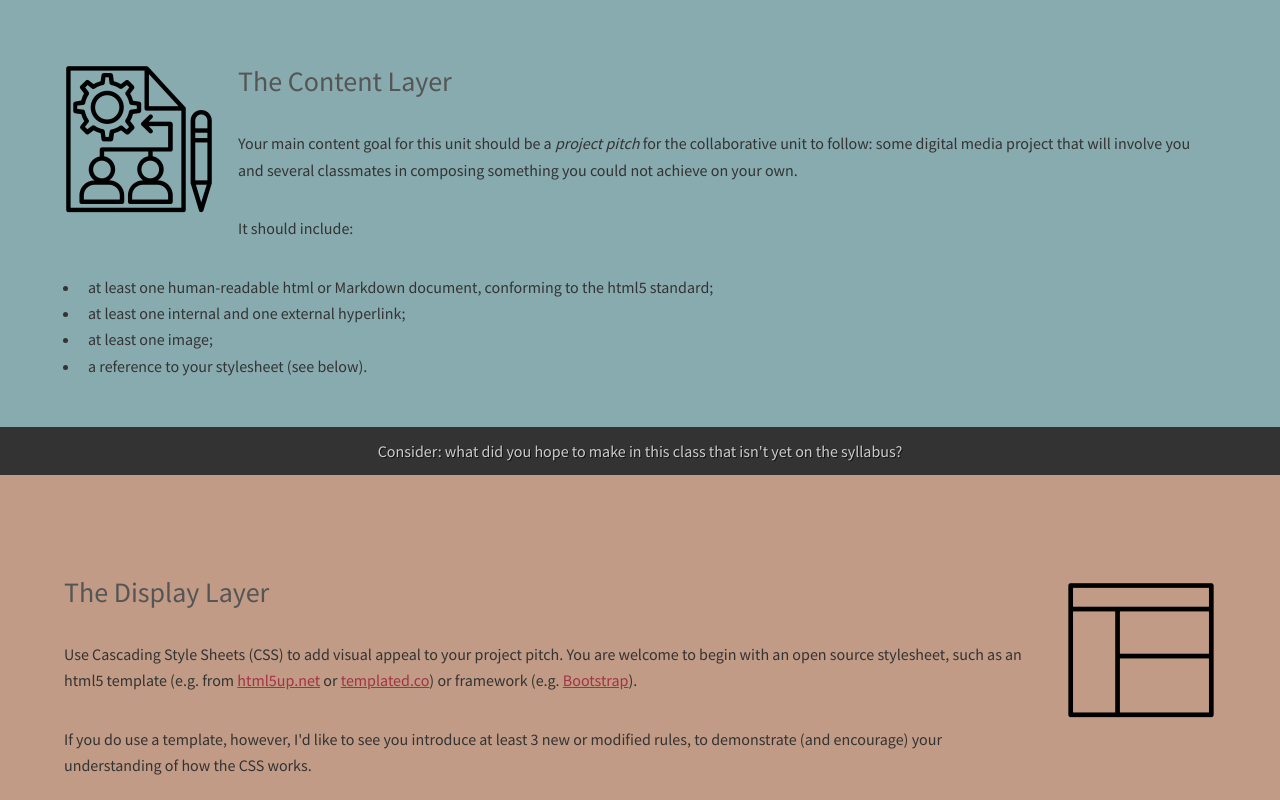
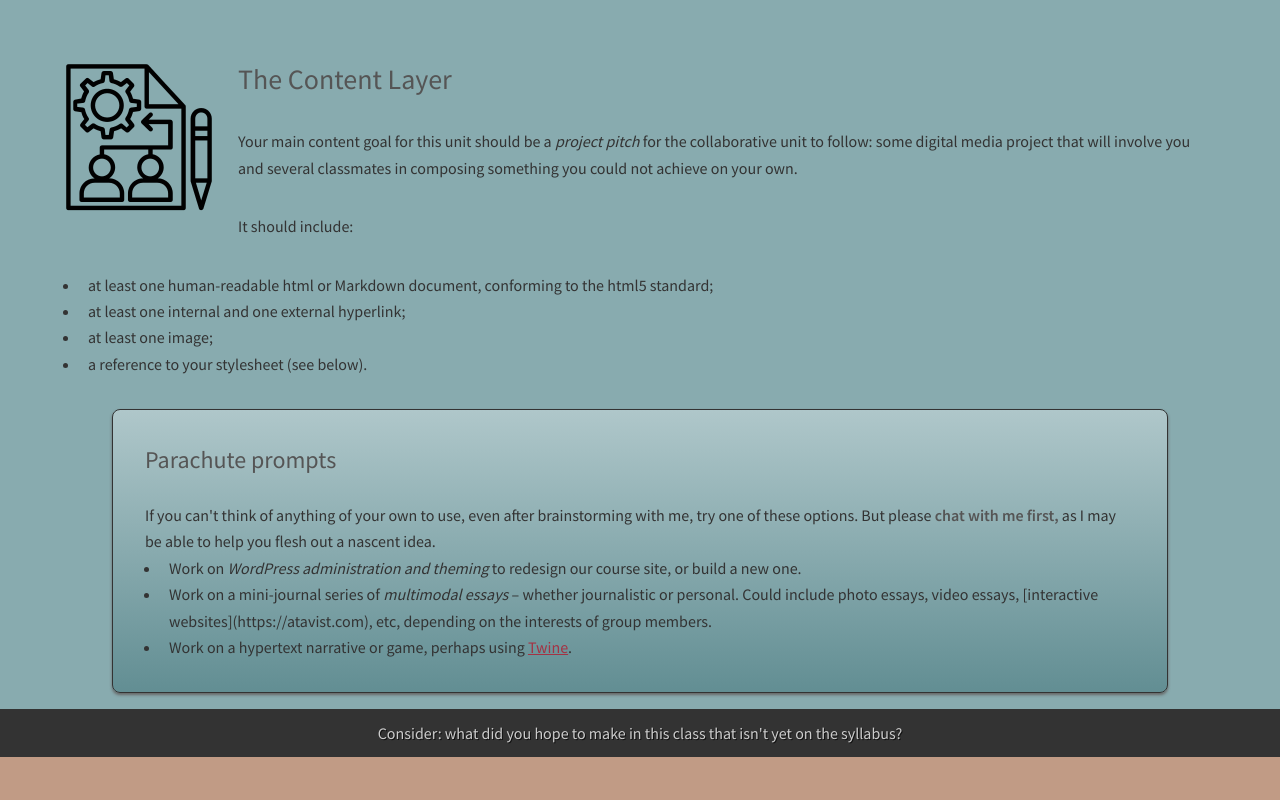
Before and after one commit to benmiller314/cdm-assignments, a plain HTML site: page web/index.html in a window 1280 px wide. Shown: the part 1040-1840 px from the top of the page. Drawn offline with Linux system fonts and the light colour scheme.

Commit message:
add parachute prompts

```diff
--- a/web/assets/css/main.css
+++ b/web/assets/css/main.css
@@ -2337,6 +2337,28 @@
 
 	section.slate-gray {
 		background-color: #9f9f9d;
+	}
+
+	/* contrasting extra details (e.g. for parachute prompt) */
+	section.slate-blue div.extra {
+		border: 1px solid #333;
+		padding: 2em 2em 0;
+		margin: 0 3em 1em;
+		-webkit-border-radius: 8px;
+		-moz-border-radius: 8px;
+		border-radius: 8px;
+		-webkit-box-shadow: #666 0px 2px 3px;
+		-moz-box-shadow: #666 0px 2px 3px;
+		box-shadow: #666 0px 2px 3px;
+		background: #88ABAF;
+		background: -webkit-gradient(linear, 0 0, 0 bottom, from(#afc7ca), to(#628e93));
+		background: -webkit-linear-gradient(#afc7ca, #628e93);
+		background: -moz-linear-gradient(#afc7ca, #628e93);
+		background: -ms-linear-gradient(#afc7ca, #628e93);
+		background: -o-linear-gradient(#afc7ca, #628e93);
+		background: linear-gradient(#afc7ca, #628e93);
+		-pie-background: linear-gradient(#afc7ca, #628e93);
+		behavior: url(/pie/PIE.htc);
 	}
 
 /* List */
@@ -3012,11 +3034,11 @@
 		}
 
 		#banner .inner {
-			border-top: 2px solid rgba(255, 255, 255, 0.2);
+/* 			border-top: 2px solid rgba(255, 255, 255, 0.2); */
 			position: relative;
 			z-index: 10005;
 			padding: 5em 3em;
-			background: rgba(200, 200, 200, 0.30); /* Lighten inner box for better contrast*/
+			background: rgba(200, 200, 200, 0.35); /* Lighten inner box for better contrast*/
 		}
 
 		#banner h1 {
@@ -3051,7 +3073,7 @@
 		#banner p {
 			font-size: 1.1em;
 			color: #222;
-			text-shadow: none;
+			text-shadow: rgba(200,200,200,0.4) 1px 1px 2px;
 			margin-bottom: 1.75em;
 		}
 
--- a/web/index.html
+++ b/web/index.html
@@ -80,7 +80,7 @@
 						<header>
 							<h3>The Content Layer</h3>
 						</header>
-						<div class="text right">
+						<div class="text 12u$(medium)">
 							<p>Your main content goal for this unit should be a <em>project pitch</em> for the collaborative unit to follow: some digital media project that will involve you and several classmates in composing something you could not achieve on your own.</p>
 							<p>It should include:
 								<ul>
@@ -90,7 +90,16 @@
 									<li>a reference to your stylesheet (see below).</li>
 								</ul>
 							</p>
-						</div>
+
+							<div class="text extra">
+							<h4>Parachute prompts</h4>
+							If you can't think of anything of your own to use, even after brainstorming with me, try one of these options. But please <strong>chat with me first,</strong> as I may be able to help you flesh out a nascent idea.
+		<ul>
+		<li>Work on <em>WordPress administration and theming</em> to redesign our course site, or build a new one.</li>
+		<li>Work on a mini-journal series of <em>multimodal essays</em> – whether journalistic or personal. Could include photo essays, video essays, [interactive websites](https://atavist.com), etc, depending on the interests of group members.</li>
+		<li>Work on a hypertext narrative or game, perhaps using <a href="https://twinery.org">Twine</a>.</li>
+		</ul></div>
+						</div> <!-- /.text right -->
 					</div> <!-- /.inner -->
 					<footer>
 						<p>Consider: what did you hope to make in this class that isn't yet on the syllabus?</p>
```
